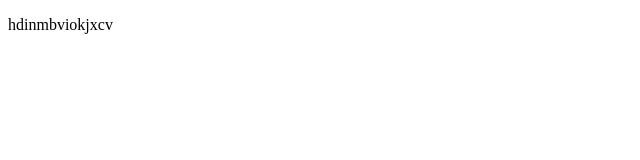
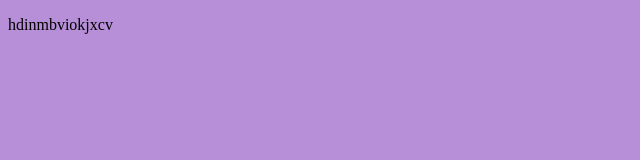
Before and after one commit to ilvskir4/ilvskir4.github.io, a plain HTML site: page index.html in a window 1280 px wide. Shown: the whole page, without its empty margins (0-640 px from the left). Drawn offline with Linux system fonts and the light colour scheme.

Commit message:
changed background

```diff
--- a/index.html
+++ b/index.html
@@ -5,6 +5,11 @@
     <meta http-equiv="X-UA-Compatible" content="IE=edge">
     <meta name="viewport" content="width=device-width, initial-scale=1.0">
     <title>ines</title>
+    <style>
+         body {
+             background:rgb(183, 143, 216)
+         }
+    </style>
 </head>
 <body>
     <p>
```
